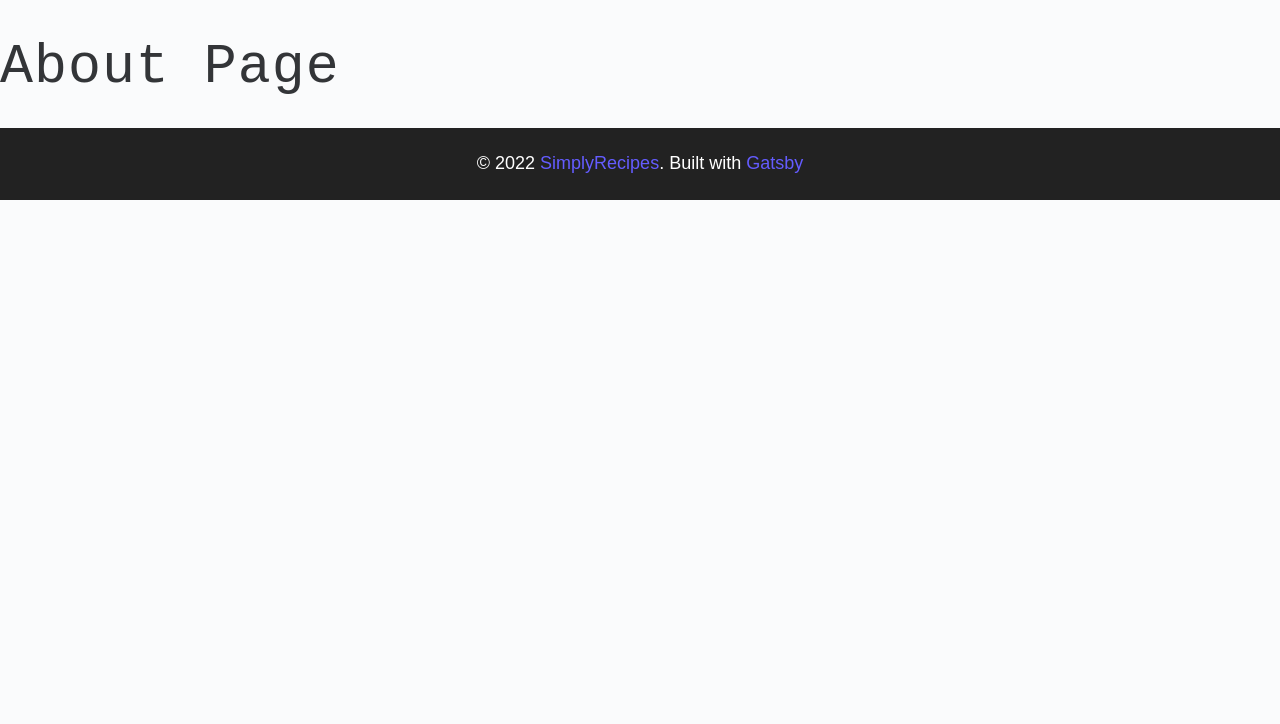
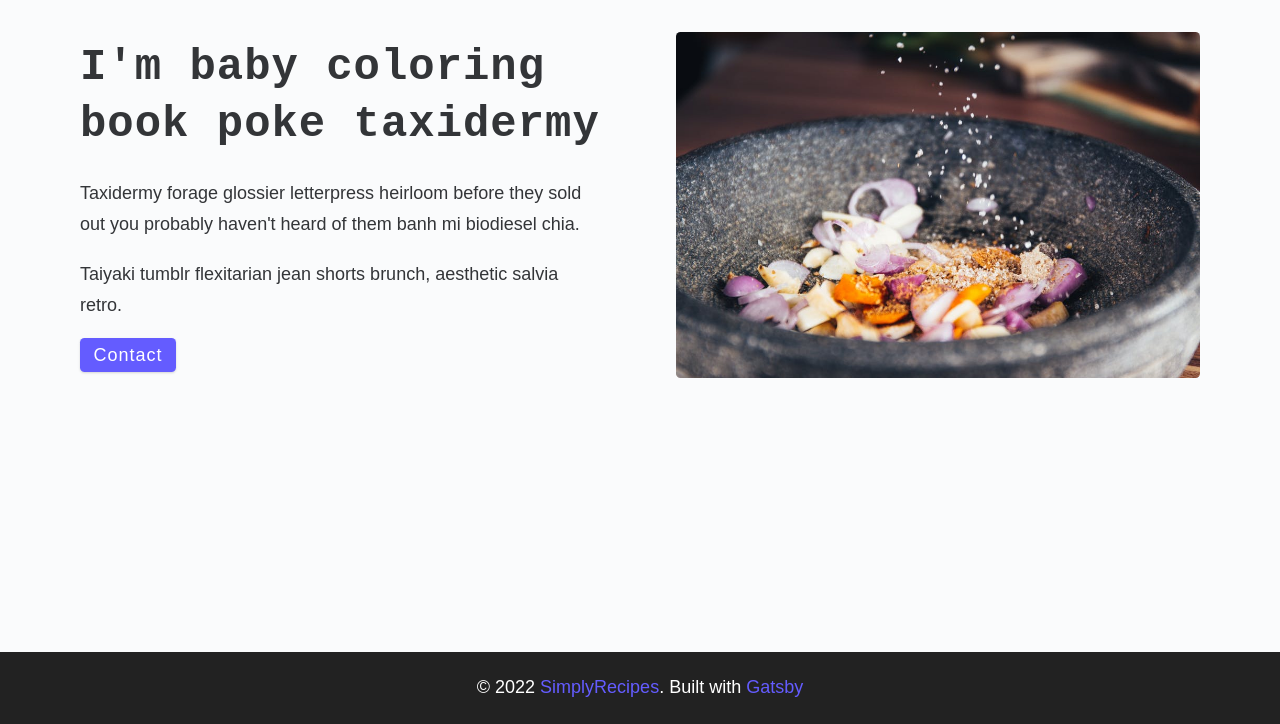
Before and after one commit to Abhishek-Shukla-github/simply-recipes, a Gatsby site: page /about in a window 1280 px wide. Shown: the part 76-800 px from the top of the page. Built offline with nearby package versions, Linux system fonts and the light colour scheme; Gatsby itself is replaced by a stand-in of ours.

Commit message:
Complete the about page and add the assets folder

```diff
--- a/src/pages/about.js
+++ b/src/pages/about.js
@@ -1,12 +1,25 @@
 import React from 'react'
 import Layout from './Layout'
+import { StaticImage } from 'gatsby-plugin-image'
+import { Link } from 'gatsby'
+// import image from "../assets/images/about"
 
 const About = () => {
     return (
         <Layout>
-            <div>
-                <h1>About Page</h1>
-            </div>
+            <main className="page">
+                <section className="about-page">
+                    <article>
+                        <h2>I'm baby coloring book poke taxidermy</h2>
+                        <p>Taxidermy forage glossier letterpress heirloom before they sold out you probably haven't heard of them banh mi biodiesel chia.</p>
+                        <p>Taiyaki tumblr flexitarian jean shorts brunch, aesthetic salvia retro.</p>
+                        <Link to="/contact" className="btn">
+                            Contact
+                        </Link>
+                    </article>
+                    <StaticImage src="../assets/images/about.jpeg" alt="person pouring salt" className="about-img" placeholder="blurred" />
+                </section>
+            </main>
         </Layout>
     )
 }
```
Also changed, not shown: src/assets/data/recipe.json (added, +20 -0 lines), src/assets/css/main.css (line endings or trailing spaces), src/assets/images/about.jpeg (added), src/assets/images/main.jpeg (added), src/assets/images/recipe-1.jpeg (added), src/assets/images/recipes/recipe-1.jpeg (added), src/assets/images/recipes/recipe-2.jpg (added), src/assets/images/recipes/recipe-3.jpeg (added), src/assets/images/recipes/recipe-4.jpeg (added), 2 other files.
